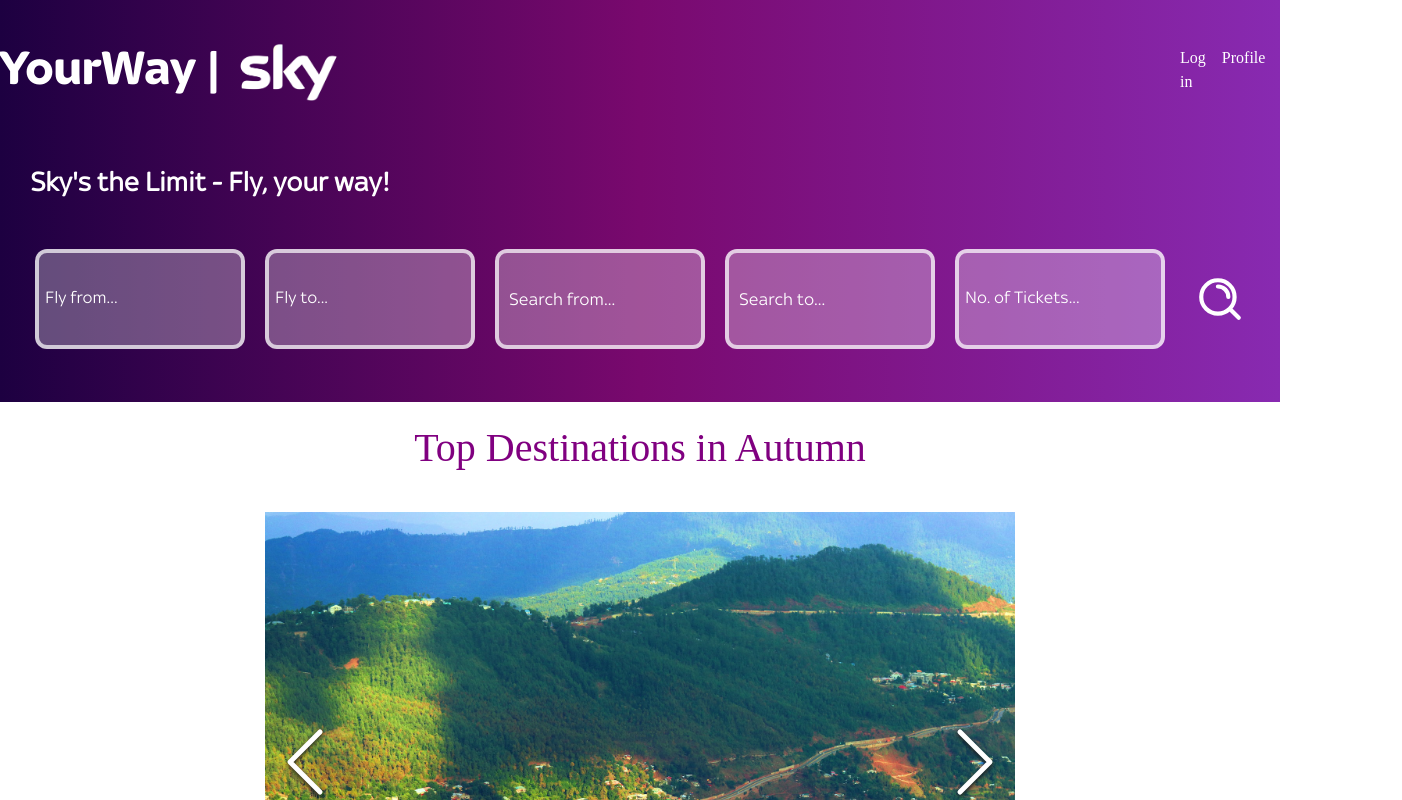
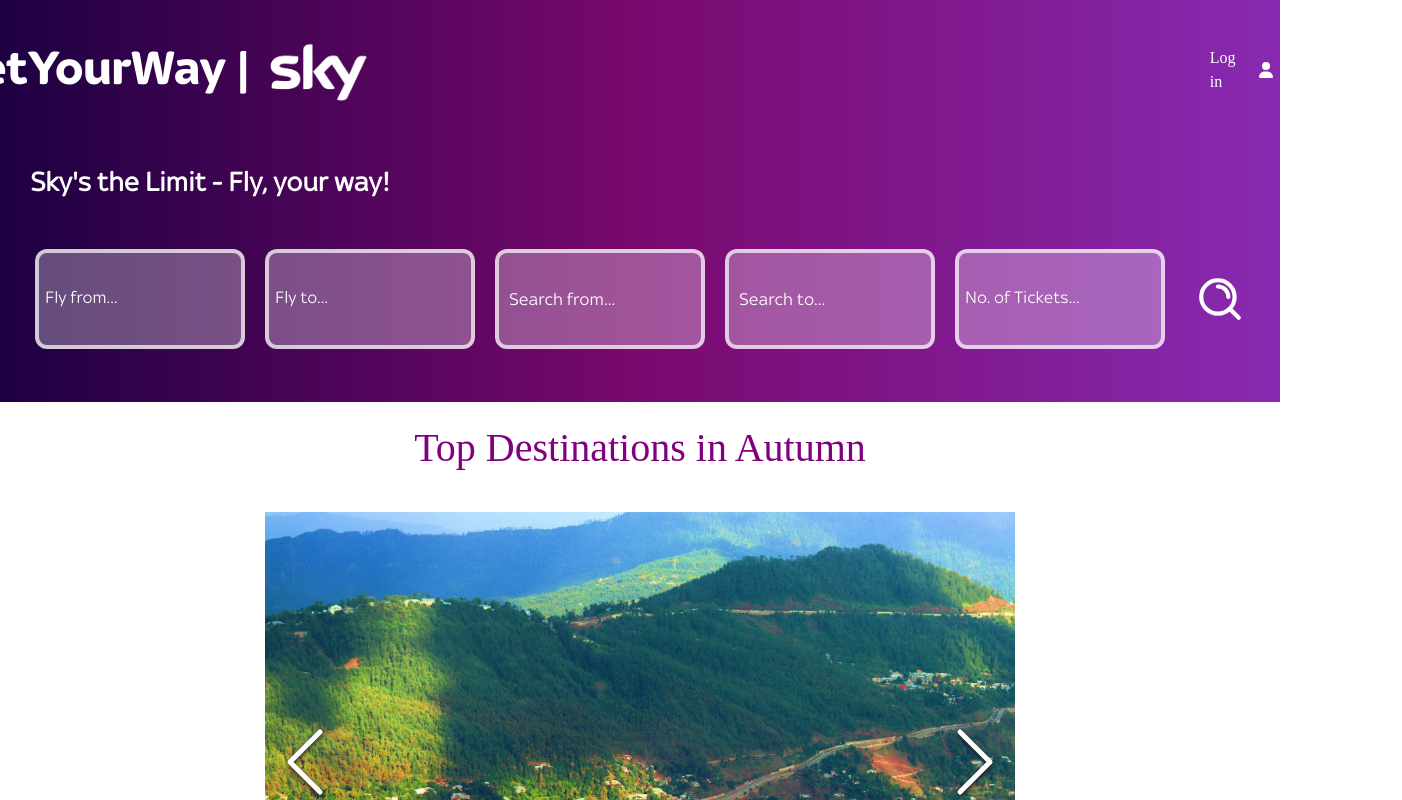
Before and after one commit to eclonghurst/SkyTwoFlyFront, a React (Create React App) app: page / in a window 1280 px wide. Shown: the top 800 px of the page, 1402 px wide, since content can reach past the window. Built offline with nearby package versions, Linux system fonts and the light colour scheme; a web font is replaced by a local one.

Commit message:
adding log out function

```diff
--- a/src/App.js
+++ b/src/App.js
@@ -3,17 +3,13 @@ import React, { useState } from "react";
 import "./App.css";
 import Carousel from "./Components/Carousel";
 import NavBar from "./Components/NavBar";
-// import ButtonBar from './Components/ButtonBar';
-// import HeroTagline from './Components/HeroTagline';
 import Footer from "./Components/Footer";
 import Home from "./Pages/Home";
 import Flights from "./Pages/Flights";
 import SignIn from "./Pages/SignIn";
-
 import Flight from "./Components/Flight";
 import FlightsPage from "./Components/FlightsPage";
 import RegistrationForm from "./Components/RegistrationForm";
-
 import { BrowserRouter as Router, Routes, Route } from "react-router-dom";
 import BookingPage from "./Components/BookingPage";
 import Login from "./Components/Login";
@@ -21,10 +17,11 @@ import Profile from "./Pages/Profile";
 
 function App() {
   const [isVisible, setIsVisible] = useState(false);
+  const [isLoggedIn, setIsLoggedIn] = useState(false);
+
   return (
     <Router>
-      <NavBar onFaviconClick={() => setIsVisible(true)} />
-
+<NavBar loggedIn={isLoggedIn} setLoggedIn={setIsLoggedIn} onFaviconClick={() => setIsVisible(true)} />
       <Routes>
         <Route path="/" element={<Home />} />
         <Route path="/Flights" element={<FlightsPage />} />
@@ -33,10 +30,9 @@ function App() {
         <Route path="/flight" element={<Flight />} />
         <Route path="/BookingPage" element={<BookingPage />} />
       </Routes>
+      <Footer />
+      <Login isVisible={isVisible} setIsVisible={setIsVisible} setLoggedIn={setIsLoggedIn} />
 
-      <Footer />
-
-      <Login isVisible={isVisible} setIsVisible={setIsVisible} />
     </Router>
   );
 }
--- a/src/Components/LoginForm.jsx
+++ b/src/Components/LoginForm.jsx
@@ -4,11 +4,10 @@ import SkyImage from "../Images/SkyLogo.png";
 
 import axios from 'axios';
 import {  useNavigate } from "react-router-dom";
-function LoginForm({setIsVisible}) {
+function LoginForm(setLoggedIn,setIsVisible) {
   const [email, setEmail] = useState("");
   const [password, setPassword] = useState("");
   const navigate = useNavigate();
-  const[isLoggedIn,setIsLoggedIn] = useState(false);
   const [error,setError] = useState("")
 
   const handleSubmit = async (event) => {
@@ -26,6 +25,7 @@ function LoginForm({setIsVisible}) {
       const response = await axios.post("http://localhost:8080/login",loginForm,{ withCredentials: true }
   );
   if (response.status === 200){
+
     setIsVisible(false);
 
       navigate("/Profile")
@@ -37,9 +37,6 @@ function LoginForm({setIsVisible}) {
     }
   };
 
-    if(isLoggedIn){
-      return null;
-    }
 
 
 
--- a/src/Components/NavBar.jsx
+++ b/src/Components/NavBar.jsx
@@ -1,17 +1,21 @@
+import "../CssFiles/NavBarCSS.css";
 import React from "react";
-import "../CssFiles/NavBarCSS.css";
-
 import { Link } from "react-router-dom";
 import Login from "./Login";
 import SkyImage from "../Images/SkyLogo3.png";
 
-const NavBar = ({ onFaviconClick }) => {
+const NavBar = ({ loggedIn, setLoggedIn, onFaviconClick }) => {
+
+  const handleLogout = () => {
+    setLoggedIn(false);
+  }
+
   return (
     <nav className="navbar navbar-expand-lg">
       <div id="navbar-container">
         <Link className="navbar-brand" id="nav-brand" to="/">
           GetYourWay |
-          <img src = {SkyImage} className= "navbar-logo" alt = "sky logo"/>
+          <img src={SkyImage} className="navbar-logo" alt="sky logo" />
         </Link>
         <button
           className="navbar-toggler"
@@ -26,19 +30,28 @@ const NavBar = ({ onFaviconClick }) => {
         </button>
         <div className="collapse navbar-collapse" id="navbarNav">
           <ul className="navbar-nav ml-auto">
-
-            <li className="nav-item">
-              <Link className="nav-link" to="SignIn">
-                Log in
-              </Link>
-            </li>
-            <li className="nav-item">
-              <Link className="nav-link" to="Profile">
-                Profile
-              </Link>
-            </li>
+            {loggedIn ? (
+              <>
+                <li className="nav-item">
+                  <Link className="nav-link" to="Profile">
+                    Profile
+                  </Link>
+                </li>
+                <li className="nav-item">
+                  <button onClick={handleLogout} className="nav-link" style={{ background: 'none', border: 'none' }}>
+                    Log out
+                  </button>
+                </li>
+              </>
+            ) : (
+              <li className="nav-item">
+                <Link className="nav-link" to="SignIn">
+                  Log in
+                </Link>
+              </li>
+            )}
           </ul>
-          <Login />
+          {!loggedIn && <Login />}
         </div>
       </div>
     </nav>
--- /dev/null
+++ b/src/UserContext.js
@@ -0,0 +1,5 @@
+import React from 'react';
+
+const UserContext = React.createContext();
+
+export default UserContext;
```
